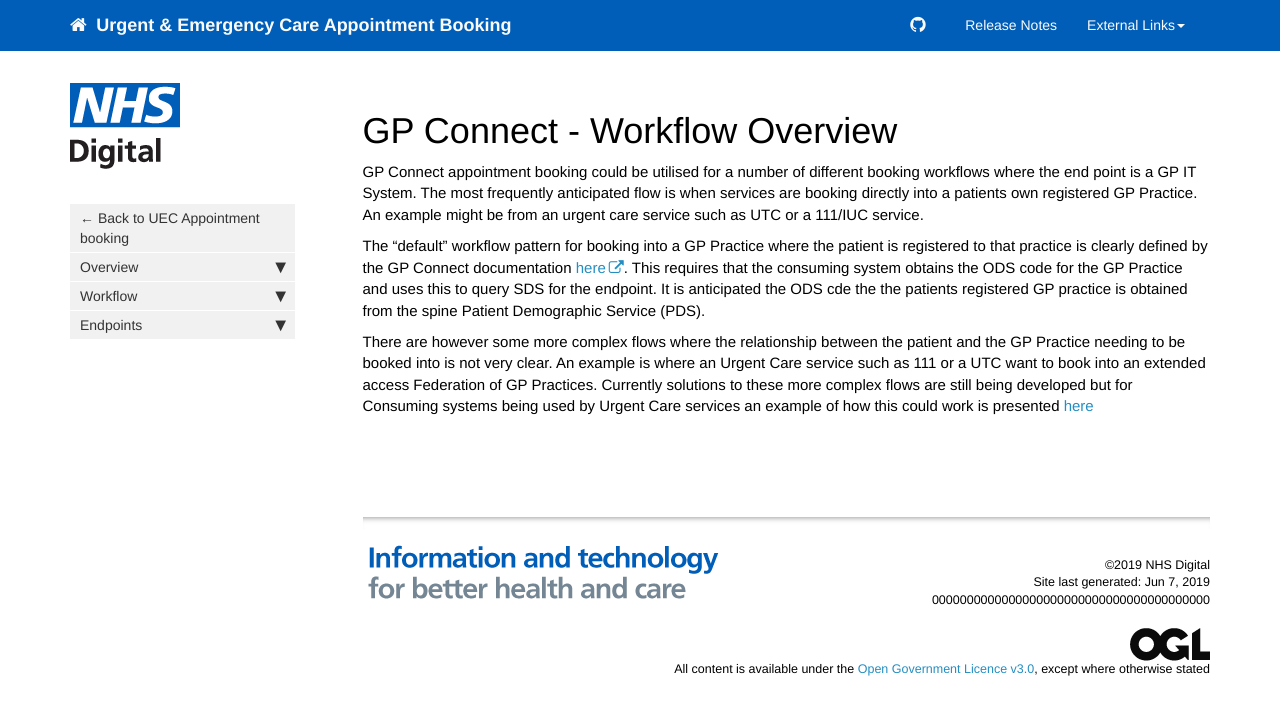
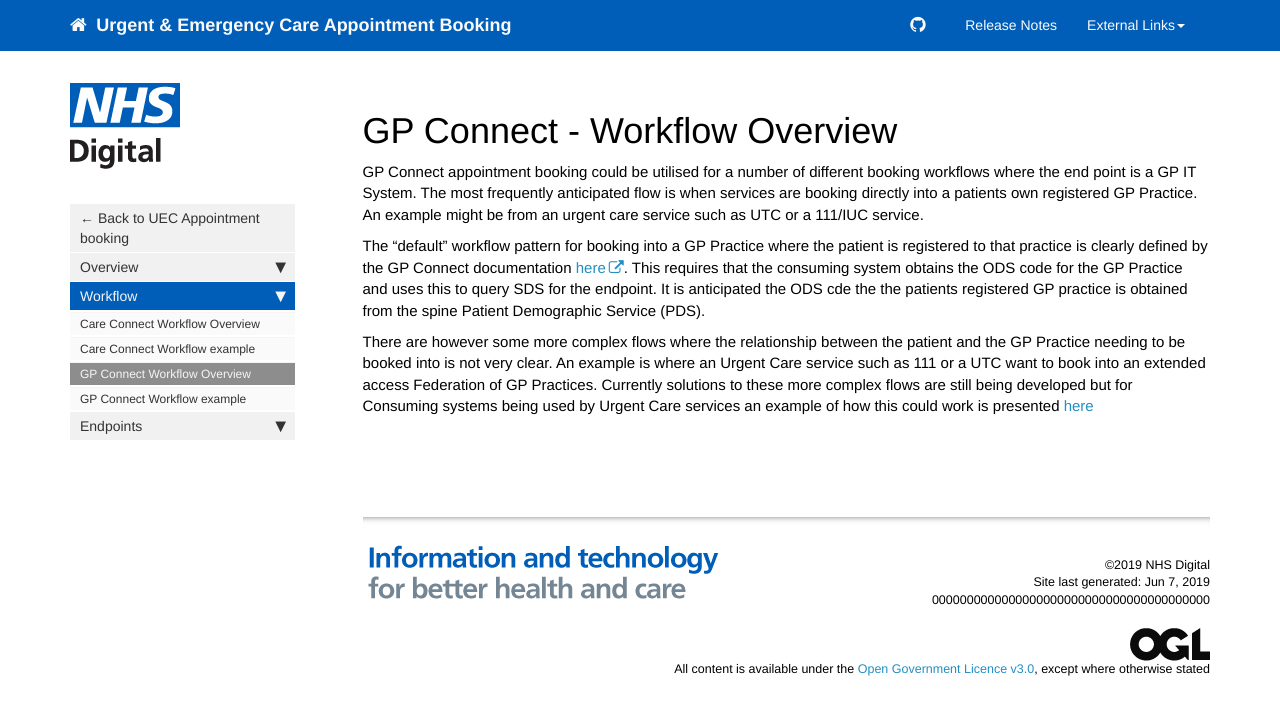
Before and after one commit to nhsd-a2si/docs-uec-appts, a Jekyll site: the page built from _pages/functional_spec/dos/gpc_wfoverview.md, in a window 1280 px wide. Shown: the top 715 px of the page. Built offline with Jekyll 4.4.1, drawn with Linux system fonts in a browser that asks for light colours; nearby versions of some CDN libraries.

Commit message:
Update dos_sidebar.yml

```diff
--- a/_data/sidebars/dos_sidebar.yml
+++ b/_data/sidebars/dos_sidebar.yml
@@ -17,12 +17,20 @@ entries:
         folderitems:
           -
             output: "web, pdf"
-            title: "Workflow Overview"
+            title: "Care Connect Workflow Overview"
             url: /dos_wfoverview.html
           -
             output: "web, pdf"
-            title: "Workflow example"
+            title: "Care Connect Workflow example"
             url: /dos_wfexample.html
+          -
+            output: "web, pdf"
+            title: "GP Connect Workflow Overview"
+            url: /gpc_wfoverview.html
+          -
+            output: "web, pdf"
+            title: "GP Connect Workflow example"
+            url: /gpc_wfexample.html
         output: web
         title: Workflow
       -
```
